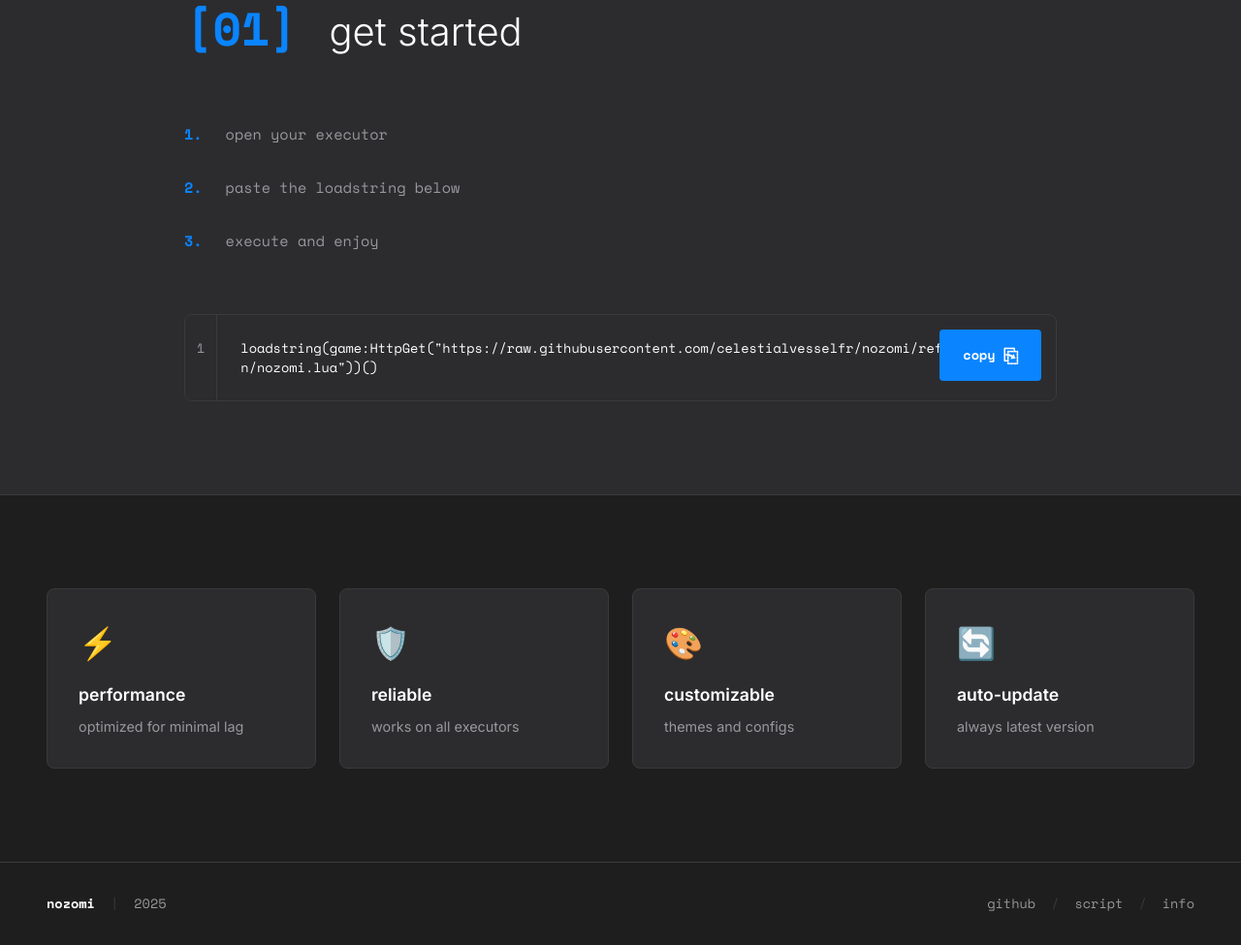
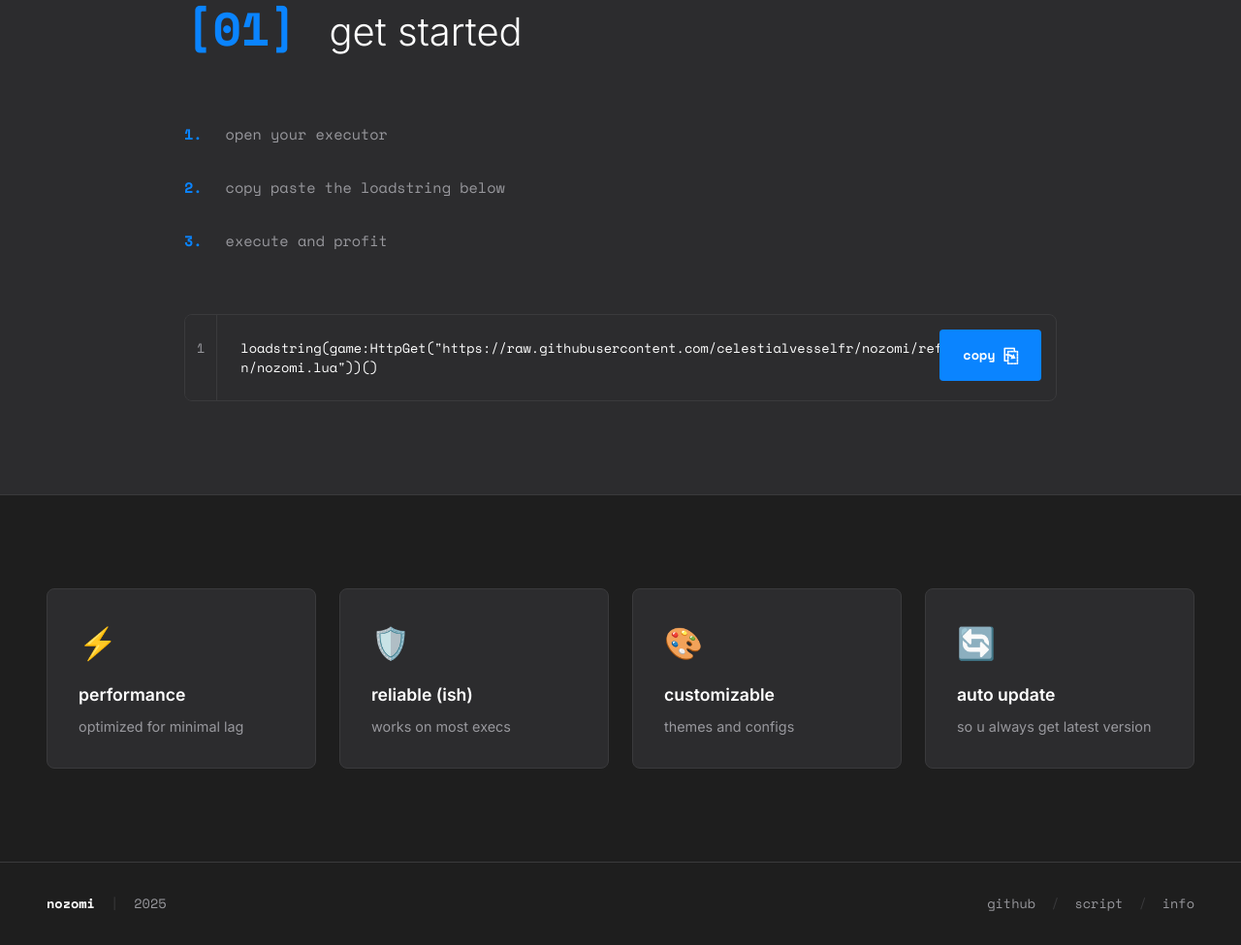
Before and after one commit to celestialvesselfr/celestialvesselfr.github.io, a plain HTML site: page index.html in a window 1280 px wide. Shown: the part 2287-3262 px from the top of the page at 97% size. Drawn offline with nearby package versions, Linux system fonts and the light colour scheme; no server answers.

Commit message:
Update index.html

```diff
--- a/index.html
+++ b/index.html
@@ -233,11 +233,11 @@
                     </div>
                     <div class="instruction-item">
                         <span class="instruction-num">2.</span>
-                        <span class="instruction-text">paste the loadstring below</span>
+                        <span class="instruction-text">copy paste the loadstring below</span>
                     </div>
                     <div class="instruction-item">
                         <span class="instruction-num">3.</span>
-                        <span class="instruction-text">execute and enjoy</span>
+                        <span class="instruction-text">execute and profit</span>
                     </div>
                 </div>
 
@@ -267,8 +267,8 @@
                 </div>
                 <div class="info-card">
                     <div class="info-icon">🛡️</div>
-                    <h4>reliable</h4>
-                    <p>works on all executors</p>
+                    <h4>reliable (ish)</h4>
+                    <p>works on most execs</p>
                 </div>
                 <div class="info-card">
                     <div class="info-icon">🎨</div>
@@ -277,8 +277,8 @@
                 </div>
                 <div class="info-card">
                     <div class="info-icon">🔄</div>
-                    <h4>auto-update</h4>
-                    <p>always latest version</p>
+                    <h4>auto update</h4>
+                    <p>so u always get latest version</p>
                 </div>
             </div>
         </section>
```
